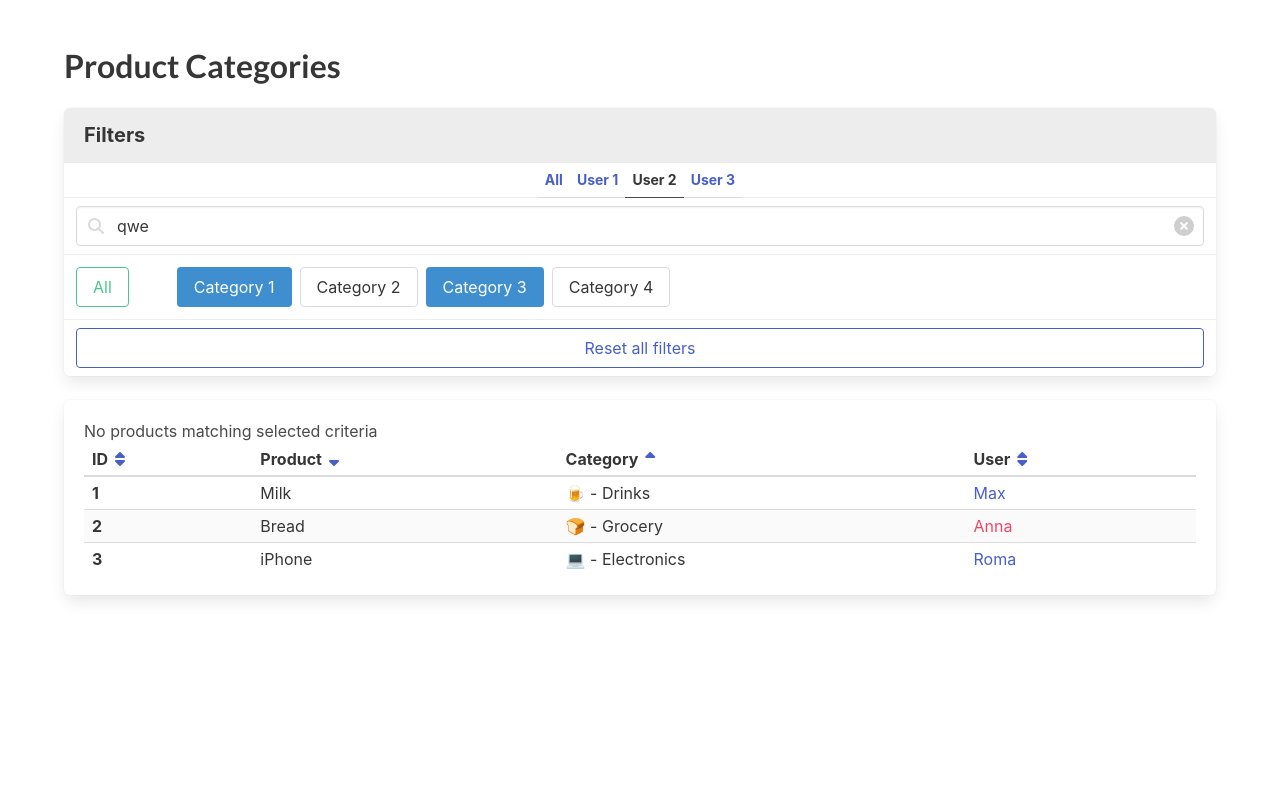
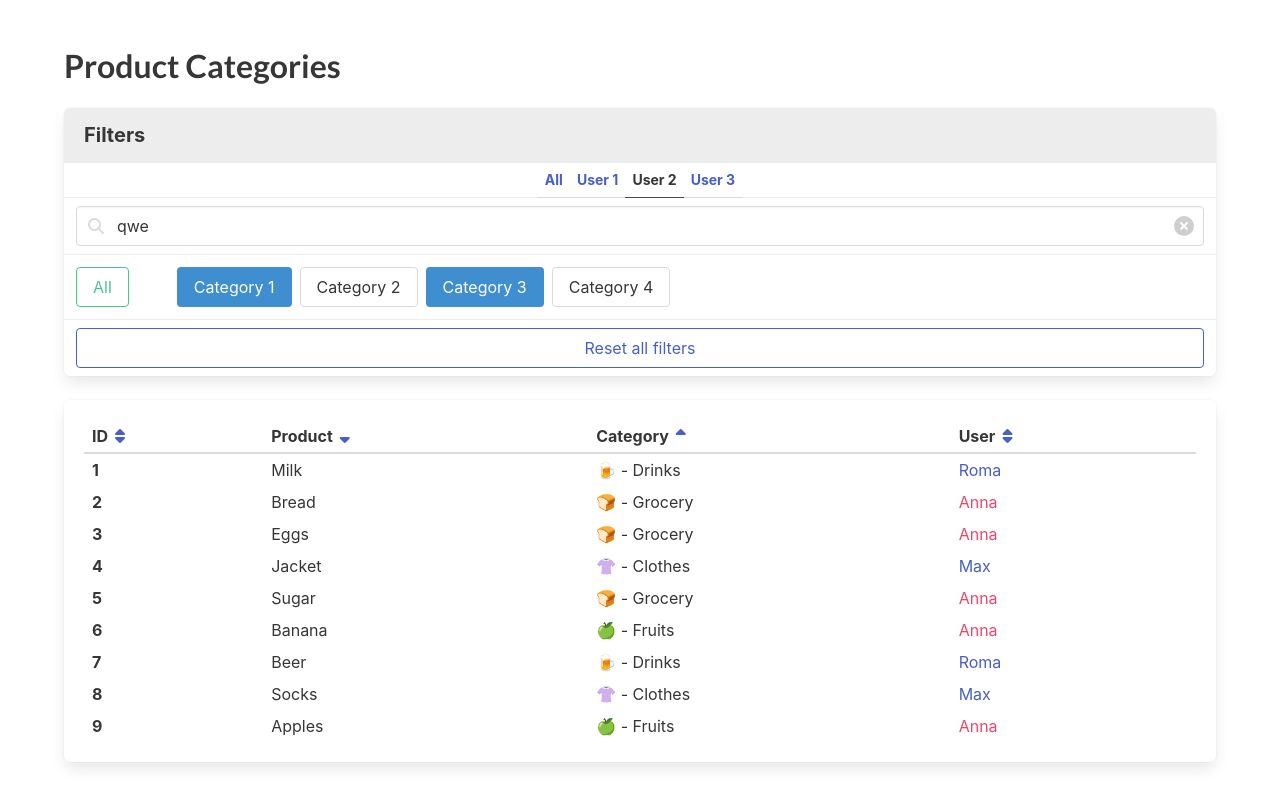
Before and after one commit to anastasia1383/react_product-categories, a React (Create React App) app: page / in a window 1280 px wide. Built offline with nearby package versions, Linux system fonts and the light colour scheme.

Commit message:
list of products rendered

```diff
--- a/package.json
+++ b/package.json
@@ -19,7 +19,7 @@
     "@mate-academy/cypress-tools": "^1.0.4",
     "@mate-academy/eslint-config-react": "^0.0.11",
     "@mate-academy/eslint-config-react-typescript": "^1.0.12",
-    "@mate-academy/scripts": "^1.2.12",
+    "@mate-academy/scripts": "^1.7.3",
     "@mate-academy/students-ts-config": "*",
     "@mate-academy/stylelint-config": "^0.0.11",
     "@types/node": "^17.0.23",
--- a/src/App.jsx
+++ b/src/App.jsx
@@ -1,17 +1,25 @@
 /* eslint-disable jsx-a11y/accessible-emoji */
 import React from 'react';
+import classNames from 'classnames';
+
 import './App.scss';
 
-// import usersFromServer from './api/users';
-// import categoriesFromServer from './api/categories';
-// import productsFromServer from './api/products';
+import usersFromServer from './api/users';
+import categoriesFromServer from './api/categories';
+import productsFromServer from './api/products';
 
-// const products = productsFromServer.map((product) => {
-//   const category = null; // find by product.categoryId
-//   const user = null; // find by category.ownerId
+const products = productsFromServer.map((product) => {
+  const category = categoriesFromServer.find(
+    (cat) => cat.id === product.categoryId
+  );
+  const user = usersFromServer.find((person) => person.id === category.ownerId);
 
-//   return null;
-// });
+  return {
+    product,
+    category,
+    user,
+  };
+});
 
 export const App = () => (
   <div className="section">
@@ -23,32 +31,19 @@ export const App = () => (
           <p className="panel-heading">Filters</p>
 
           <p className="panel-tabs has-text-weight-bold">
-            <a
-              data-cy="FilterAllUsers"
-              href="#/"
-            >
+            <a data-cy="FilterAllUsers" href="#/">
               All
             </a>
 
-            <a
-              data-cy="FilterUser"
-              href="#/"
-            >
+            <a data-cy="FilterUser" href="#/">
               User 1
             </a>
 
-            <a
-              data-cy="FilterUser"
-              href="#/"
-              className="is-active"
-            >
+            <a data-cy="FilterUser" href="#/" className="is-active">
               User 2
             </a>
 
-            <a
-              data-cy="FilterUser"
-              href="#/"
-            >
+            <a data-cy="FilterUser" href="#/">
               User 3
             </a>
           </p>
@@ -95,11 +90,7 @@ export const App = () => (
               Category 1
             </a>
 
-            <a
-              data-cy="Category"
-              className="button mr-2 my-1"
-              href="#/"
-            >
+            <a data-cy="Category" className="button mr-2 my-1" href="#/">
               Category 2
             </a>
 
@@ -110,11 +101,7 @@ export const App = () => (
             >
               Category 3
             </a>
-            <a
-              data-cy="Category"
-              className="button mr-2 my-1"
-              href="#/"
-            >
+            <a data-cy="Category" className="button mr-2 my-1" href="#/">
               Category 4
             </a>
           </div>
@@ -132,10 +119,7 @@ export const App = () => (
       </div>
 
       <div className="box table-container">
-        <p data-cy="NoMatchingMessage">
-          No products matching selected criteria
-        </p>
-
+        {products ? (
           <table
             data-cy="ProductTable"
             className="table is-striped is-narrow is-fullwidth"
@@ -145,7 +129,6 @@ export const App = () => (
                 <th>
                   <span className="is-flex is-flex-wrap-nowrap">
                     ID
-
                     <a href="#/">
                       <span className="icon">
                         <i data-cy="SortIcon" className="fas fa-sort" />
@@ -157,7 +140,6 @@ export const App = () => (
                 <th>
                   <span className="is-flex is-flex-wrap-nowrap">
                     Product
-
                     <a href="#/">
                       <span className="icon">
                         <i data-cy="SortIcon" className="fas fa-sort-down" />
@@ -169,7 +151,6 @@ export const App = () => (
                 <th>
                   <span className="is-flex is-flex-wrap-nowrap">
                     Category
-
                     <a href="#/">
                       <span className="icon">
                         <i data-cy="SortIcon" className="fas fa-sort-up" />
@@ -181,7 +162,6 @@ export const App = () => (
                 <th>
                   <span className="is-flex is-flex-wrap-nowrap">
                     User
-
                     <a href="#/">
                       <span className="icon">
                         <i data-cy="SortIcon" className="fas fa-sort" />
@@ -191,57 +171,34 @@ export const App = () => (
                 </th>
               </tr>
             </thead>
-
-          <tbody>
+            {products.map(({ product, category, user }) => (
+              <tbody key={product.id}>
                 <tr data-cy="Product">
                   <td className="has-text-weight-bold" data-cy="ProductId">
-                1
+                    {product.id}
                   </td>
 
-              <td data-cy="ProductName">Milk</td>
-              <td data-cy="ProductCategory">🍺 - Drinks</td>
+                  <td data-cy="ProductName">{product.name}</td>
+                  <td data-cy="ProductCategory">{`${category.icon} - ${category.title}`}</td>
 
                   <td
                     data-cy="ProductUser"
-                className="has-text-link"
+                    className={classNames({
+                      'has-text-link': user.sex === 'm',
+                      'has-text-danger': user.sex === 'f',
+                    })}
                   >
-                Max
-              </td>
-            </tr>
-
-            <tr data-cy="Product">
-              <td className="has-text-weight-bold" data-cy="ProductId">
-                2
-              </td>
-
-              <td data-cy="ProductName">Bread</td>
-              <td data-cy="ProductCategory">🍞 - Grocery</td>
-
-              <td
-                data-cy="ProductUser"
-                className="has-text-danger"
-              >
-                Anna
-              </td>
-            </tr>
-
-            <tr data-cy="Product">
-              <td className="has-text-weight-bold" data-cy="ProductId">
-                3
-              </td>
-
-              <td data-cy="ProductName">iPhone</td>
-              <td data-cy="ProductCategory">💻 - Electronics</td>
-
-              <td
-                data-cy="ProductUser"
-                className="has-text-link"
-              >
-                Roma
+                    {user.name}
                   </td>
                 </tr>
               </tbody>
+            ))}
           </table>
+        ) : (
+          <p data-cy="NoMatchingMessage">
+            No products matching selected criteria
+          </p>
+        )}
       </div>
     </div>
   </div>
```
Also changed, not shown: .eslintrc.js, 1 other file (tests, documents, lock files or other folders). Lines whose indentation alone changed are shown as unchanged.
